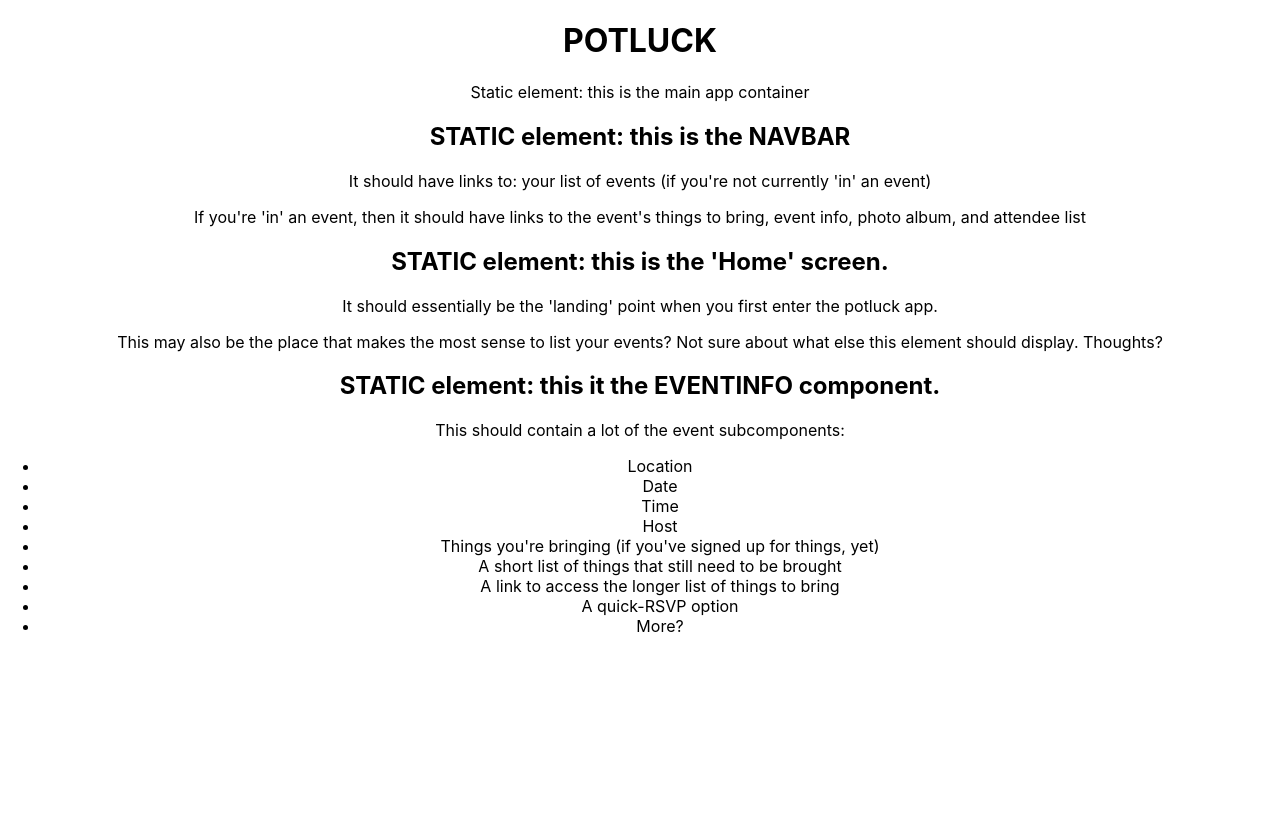
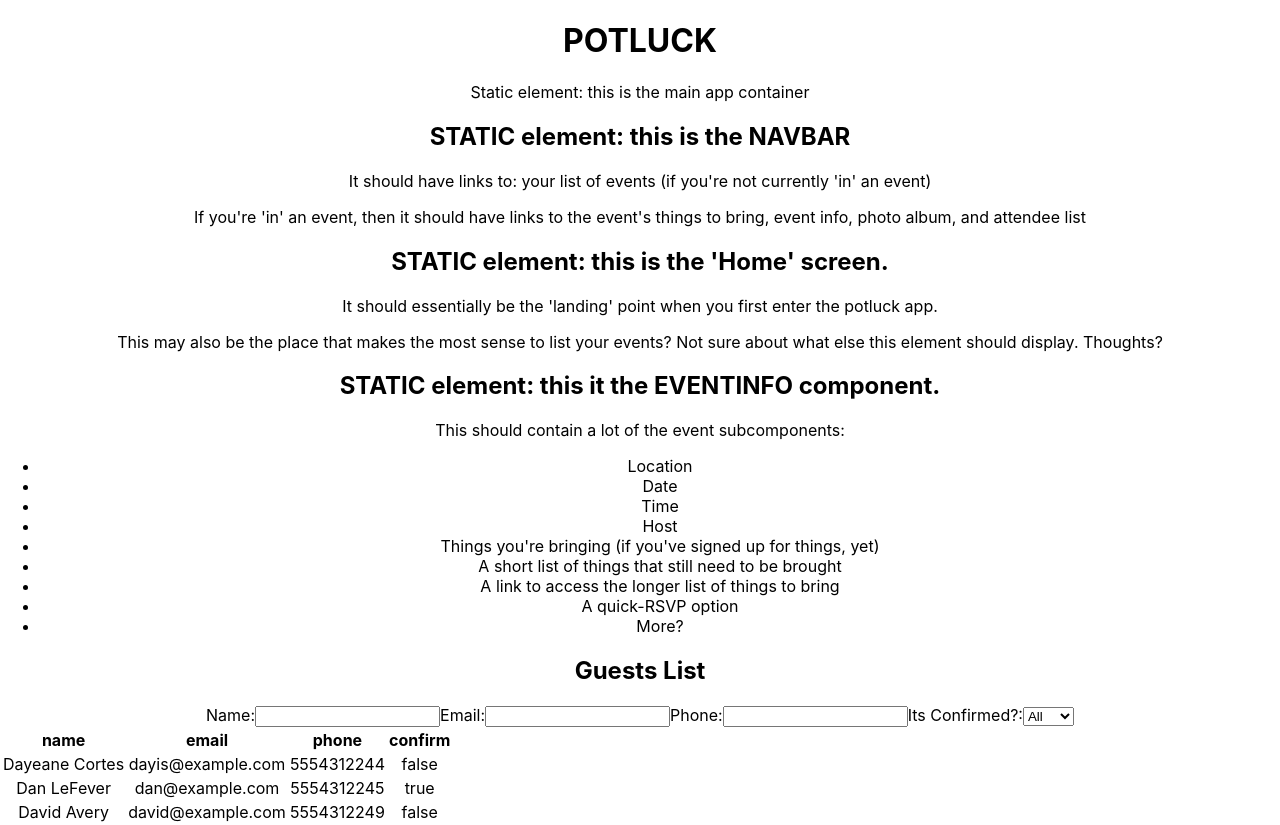
Before and after one commit to dayeane/Mind-your-Ps, a React (Create React App) app in the folder potluck/: page / in a window 1280 px wide. Before the commit the page ends 800 px from the top, so only its background shows below. Built offline with nearby package versions, Linux system fonts and the light colour scheme.

Commit message:
Guest Component with filter

```diff
--- a/potluck/src/App.js
+++ b/potluck/src/App.js
@@ -1,10 +1,38 @@
-import logo from './logo.svg';
+// import logo from './logo.svg';
 import './App.css';
 import NavBar from './NavBar';
 import HomeScreen from './HomeScreen';
 import EventInfo from './EventInfo';
+import GuestContainer from './GuestContainer';
 
 function App() {
+
+  const event = {
+    guests: [
+      {
+        id: 1,
+        name: "Dayeane Cortes",
+        email: "dayis@example.com",
+        phone: "5554312244",
+        confirm: "false"
+      },
+      {
+        id: 2,
+        name: "Dan LeFever",
+        email: "dan@example.com",
+        phone: "5554312245",
+        confirm: "true"
+      },
+      {
+        id: 3,
+        name: "David Avery",
+        email: "david@example.com",
+        phone: "5554312249",
+        confirm: "false"
+      },
+    ]
+  }
+
   return (
     <div className="App">
       <h1>POTLUCK</h1>
@@ -12,6 +40,7 @@ function App() {
       <NavBar />
       <HomeScreen />
       <EventInfo />
+      <GuestContainer guests={event.guests}/>
     </div>
   );
 }
--- /dev/null
+++ b/potluck/src/Guest.js
@@ -0,0 +1,12 @@
+function Guest({guest}) {
+   return(
+    <tr>
+      <td>{guest.name}</td>
+      <td>{guest.email}</td>
+      <td>{guest.phone}</td>
+      <td>{guest.confirm}</td>
+    </tr>
+   )
+}
+
+export default Guest;
--- /dev/null
+++ b/potluck/src/GuestContainer.js
@@ -0,0 +1,40 @@
+import {useEffect, useState} from "react";
+import Guest from "./Guest";
+import GuestSearch from "./GuestSearch";
+
+function GuestContainer({ guests }) {
+  const [allGuest, setAllGuest] = useState([]);
+  const [filteredGuest, setFilteredGuest] = useState([]);
+
+  useEffect(() => {
+      setAllGuest(guests);
+      setFilteredGuest(guests)
+  }, [guests]);
+
+  const guestList = filteredGuest.map((guest) => <Guest key={guest.id} guest={guest} />);
+
+  return (
+
+    <>
+      <h2>Guests List</h2>
+      <GuestSearch allGuest={allGuest} setFilteredGuest={setFilteredGuest} />
+      <table>
+        <thead>
+          <tr>
+            <th>name</th>
+            <th>email</th>
+            <th>phone</th>
+            <th>confirm</th>
+          </tr>
+        </thead>
+        <tbody>
+          {guestList}
+        </tbody>
+      </table>
+    </>
+  )
+};
+
+
+
+export default GuestContainer;
--- /dev/null
+++ b/potluck/src/GuestSearch.js
@@ -0,0 +1,67 @@
+import {useRef} from 'react'
+
+function GuestSearch({setFilteredGuest, allGuest}) {
+
+    const name = useRef('')
+    const email = useRef('')
+    const phone = useRef('')
+    const confirm = useRef('All')
+
+
+    function handleSearch(e) {
+        e.preventDefault()
+
+        const guestSearch = {
+            name: name.current.value,
+            email: email.current.value,
+            phone: phone.current.value,
+            confirm: confirm.current.value,
+        }
+
+        let filteredList = allGuest.filter(guest => {
+            if(guestSearch.name === "") { return true }
+            return guest.name.toLowerCase().includes(guestSearch.name.toLowerCase())
+        })
+        filteredList = filteredList.filter(guest => {
+            if(guestSearch.email === "") { return true }
+            return guest.email.toLowerCase().includes(guestSearch.email.toLowerCase())
+        })
+        filteredList = filteredList.filter(guest => {
+            if(guestSearch.phone === "") { return true }
+            return guest.phone.includes(guestSearch.phone)
+        })
+        filteredList = filteredList.filter(guest => {
+            if(guestSearch.confirm === "All") { return true }
+            return guest.confirm.toLowerCase().includes(guestSearch.confirm.toLowerCase())
+        })
+
+        setFilteredGuest(filteredList)
+    }
+
+    return(
+     <>
+        <form>
+            <label>Name:</label>
+            <input onChange={handleSearch} ref={name} type="text" id="name" name="name" />
+
+            <label>Email:</label>
+            <input  onChange={handleSearch} ref={email} type="text" id="email" name="email" />
+
+            <label>Phone:</label>
+            <input onChange={handleSearch} ref={phone} type="text" id="phone" name="phone" />
+
+            <label>Its Confirmed?:</label>
+
+            <select onChange={handleSearch} ref={confirm}  name="confirm" id="confirm">
+                <option value="All">All</option>
+                <option value="true">true</option>
+                <option value="false">false</option>
+            </select>
+
+        </form>
+      </>
+    )
+}
+
+
+export default GuestSearch;
```
